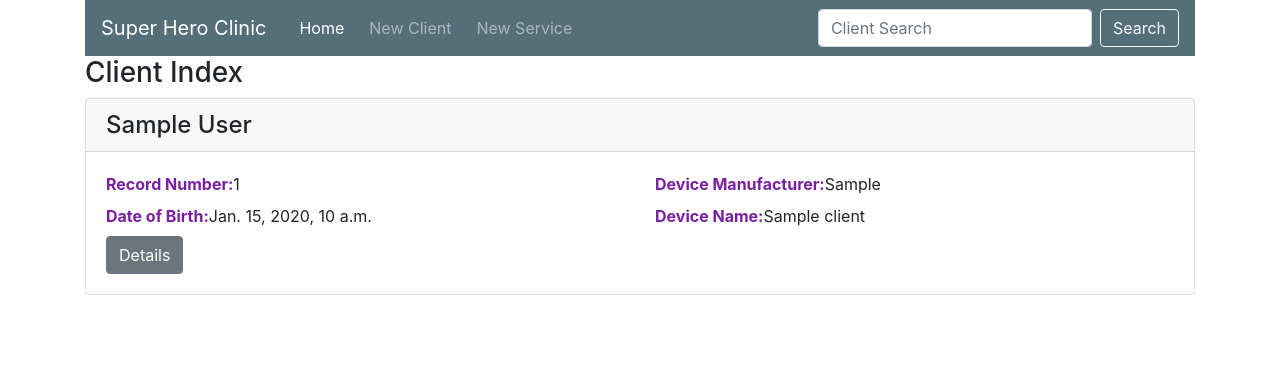
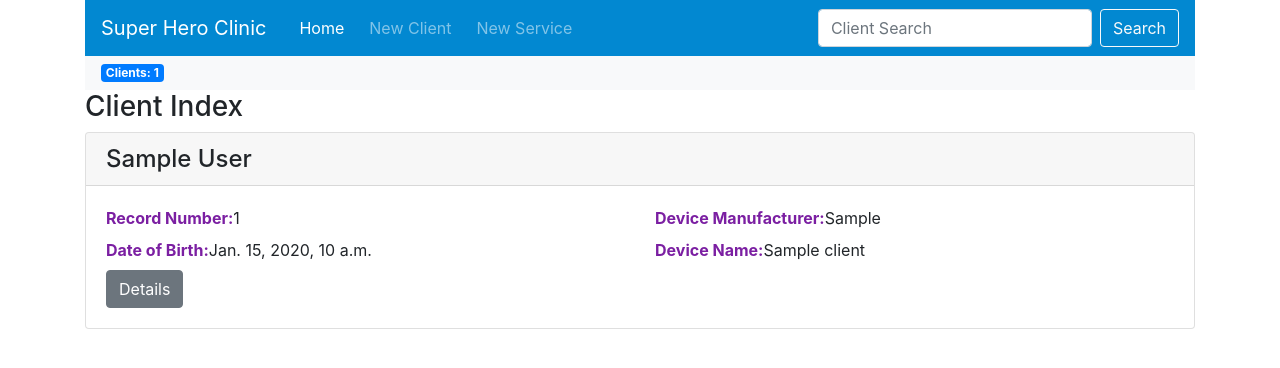
Before and after one commit to rogerhendricks/oos_django, a Django app: template client_oos/clients/templates/clients/index.html in a window 1280 px wide. Shown: the top 368 px of the page. Run offline with Django 3.2, Linux system fonts and the light colour scheme; the template is opened without the code that fills it: most values are stand-ins (such as "Sample title", 1, 10 or a date in 2020); some libraries are stand-ins or nearby versions.

Commit message:
added amount of clients badge

```diff
--- a/client_oos/clients/templates/clients/base.html
+++ b/client_oos/clients/templates/clients/base.html
@@ -15,7 +15,7 @@
 <body>
 <div class="container">
     {% block nav %}
-        <nav class="navbar navbar-expand-lg navbar-dark" style="background-color: #546e7a;">
+        <nav class="navbar navbar-expand-lg navbar-dark" style="background-color: #0288d1 ;">
         <title class="navbar-brand" id="title">Super Hero Clinic</title>
         <button class="navbar-toggler" type="button" data-toggle="collapse" data-target="#navbarSupportedContent" aria-controls="navbarSupportedContent" aria-expanded="false" aria-label="Toggle navigation">
              <span class="navbar-toggler-icon"></span>
--- a/client_oos/clients/templates/clients/index.html
+++ b/client_oos/clients/templates/clients/index.html
@@ -1,6 +1,7 @@
 {% extends "clients/base.html" %}
 
 {% block content %}
+        {% include "clients/info_bar.html" %}
         <h3>Client Index</h3>
         {% for client in all_clients %}
         <div class="card">
--- /dev/null
+++ b/client_oos/clients/templates/clients/info_bar.html
@@ -0,0 +1,3 @@
+<nav class="navbar navbar-light bg-light">
+  <span class="badge badge-primary">Clients: {{all_clients.count}}</span>
+</nav>
```
